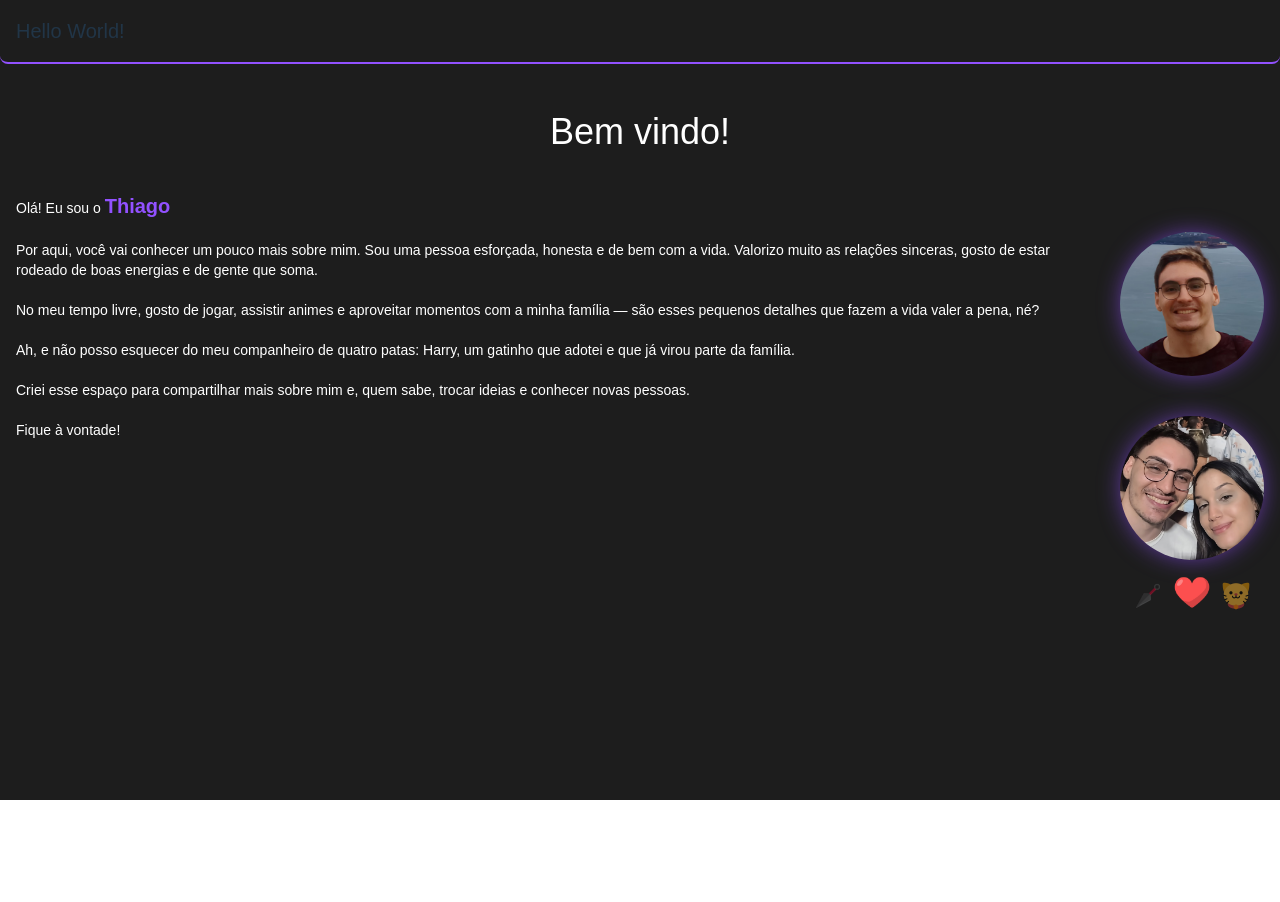
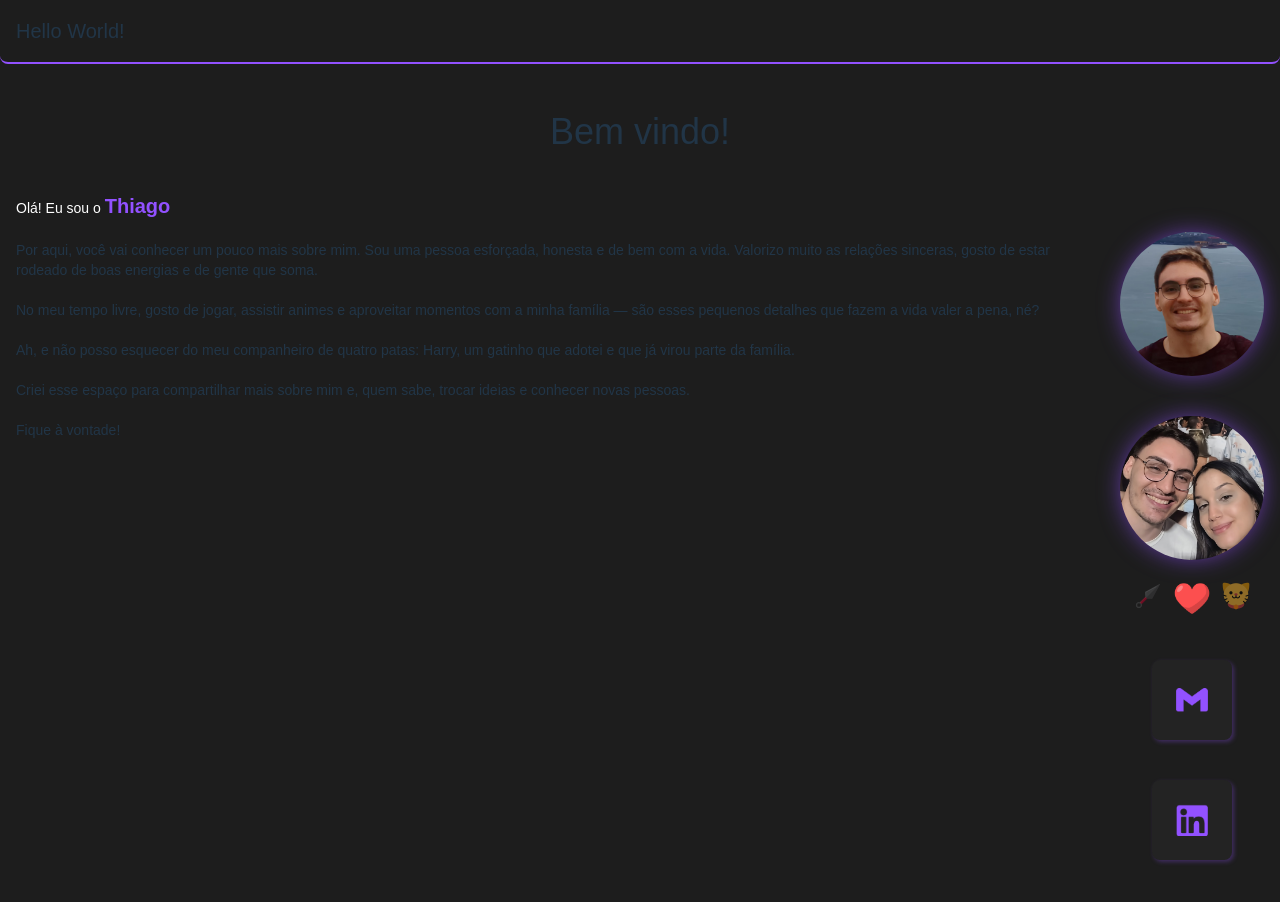
Before and after one commit to thmelodev/my-profile-page, a React (Vite) app: page / in a window 1280 px wide. Shown: the top 902 px of the page. Before the commit the page ends 800 px from the top, so only its background shows below. Built offline with nearby package versions, Linux system fonts and the light colour scheme.

Commit message:
feat: adicionando redes sociais

```diff
--- /dev/null
+++ b/src/components/CarouselIcon.tsx
@@ -0,0 +1,17 @@
+interface CarouselIconProps {
+    src: string;
+    alt: string;
+    isActive: boolean;
+}
+
+export const CarouselIcon = ({src, alt, isActive}: CarouselIconProps) => {
+    return (
+        <>
+            <img
+                src={src}
+                alt={alt}
+                className={`transition-all duration-300 ease-in-out ${isActive ? 'opacity-100 animate-bounce w-10 h-10' : 'opacity-50 w-8 h-8'}`}
+            />
+        </>
+    )
+}
--- /dev/null
+++ b/src/components/CarouselPhotos.tsx
@@ -0,0 +1,47 @@
+import itachi from '../assets/itachi.gif'
+import amor from '../assets/amor.png'
+import harry from '../assets/harry.png'
+import cat from '../assets/cat.png'
+import kunai from '../assets/kunai.png'
+import heart from '../assets/heart.png'
+import { useEffect, useState } from "react";
+import { RoundedImage } from "./RoundedImage";
+import { CarouselIcon } from "./CarouselIcon";
+
+
+export const CarouselPhotos = () => {
+    const [counterCarousel, setCounterCarousel] = useState(0);
+
+    useEffect(() => {
+        const interval = setInterval(() => {
+            setCounterCarousel((prev) => (prev + 1) % 3);
+        }, 3100);
+
+        return () => clearInterval(interval)
+    }, [counterCarousel])
+
+    const imageCarousel = () => {
+        switch (counterCarousel) {
+            case 0:
+                return itachi
+            case 1:
+                return amor
+            case 2:
+                return harry
+            default:
+                setCounterCarousel(0)
+                return itachi
+        }
+    }
+
+    return (
+            <div className="flex flex-col items-center justify-center">
+                <RoundedImage src={imageCarousel()} />
+                <div className="flex gap-2 mt-5">
+                    <CarouselIcon src={kunai} alt="kunai" isActive={counterCarousel === 0} />
+                    <CarouselIcon src={heart} alt="heart" isActive={counterCarousel === 1} />
+                    <CarouselIcon src={cat} alt="cat" isActive={counterCarousel === 2} />
+                </div>
+            </div>
+    )
+}
--- /dev/null
+++ b/src/components/Feedback.tsx
@@ -0,0 +1,12 @@
+export interface FeedbackProps {
+    message: string;
+    animationClass: string;
+}
+
+export const Feedback = ({ message, animationClass }: FeedbackProps) => {
+    return (
+        <div className={`text-white bg-black-contrast p-4 rounded-lg fixed top-24 right-8 drop-shadow-social-media-hover ${animationClass}`}>
+            {message}
+        </div>
+    );
+};
--- /dev/null
+++ b/src/components/SocialMediaIcon.tsx
@@ -0,0 +1,24 @@
+interface SocialMediaIconProps {
+    img: React.ReactNode;
+    link: string;
+    onClick?: () => void;
+}
+
+export const SocialMediaIcon = ({ img, link, onClick }: SocialMediaIconProps) => {
+    return (
+        <>
+            {onClick ? (
+                <div className="cursor-pointer flex items-center justify-center p-2 w-20 h-20 bg-black-contrast drop-shadow-social-media rounded-lg transition-all duration-300 ease-in-out hover:drop-shadow-hover-glow hover:scale-105 hover:bg-[#2D2D2D]" onClick={onClick}>
+                    {img}
+                </div>
+            ) : (
+                <a href={link} target="_blank" rel="noopener noreferrer">
+                    <div className="cursor-pointer flex items-center justify-center p-2 w-20 h-20 bg-black-contrast drop-shadow-social-media rounded-lg transition-all duration-300 ease-in-out hover:drop-shadow-hover-glow hover:scale-105 hover:bg-[#2D2D2D]">
+                        {img}
+                    </div>
+                </a>
+            )}
+        </>
+
+    );
+};
--- a/src/index.css
+++ b/src/index.css
@@ -4,20 +4,35 @@
 
 @theme {
     --color-background: #1D1D1D;
+    --color-black-contrast: #232323;
     --color-main-purple: #9251FF;
     --default-font-family: 'Poppins', sans-serif;
+    --drop-shadow-social-media: 2px 2px 2px rgba(146, 81, 255, 0.30);
+    --drop-shadow-social-media-hover: 0 0 6px rgba(146, 81, 255, 0.5);
 
-    --animate-reverse-bounce: reverse-bounce 1s infinite;
+    --animate-slide-in-left: slideInLeft 0.3s cubic-bezier(0.22, 1, 0.36, 1) forwards;
+    --animate-slide-out-right: slideOutRight 0.3s ease-out forwards;
 
-    @keyframes reverse-bounce {
-        0%, 100% {
-            transform: rotate(0deg) translateY(0);
-            animation-timing-function: cubic-bezier(0.8, 0, 1, 1);
+
+ @keyframes slideInLeft {
+        0% {
+            transform: translateX(100%);
+            opacity: 0;
         }
+        100% {
+            transform: translateX(0);
+            opacity: 1;
+        }
+    }
 
-        50% {
-            transform: rotate(0deg) translateY(25%);
-            animation-timing-function: cubic-bezier(0, 0, 0.2, 1);
+    @keyframes slideOutRight {
+        0% {
+            transform: translateX(0);
+            opacity: 1;
+        }
+        100% {
+            transform: translateX(100%);
+            opacity: 0;
         }
     }
 }
--- a/src/pages/Home.tsx
+++ b/src/pages/Home.tsx
@@ -1,46 +1,52 @@
 import { NavBar } from "../components/NavBar"
 import minhaFoto from '../assets/eu.jpg'
 import { RoundedImage } from "../components/RoundedImage"
-import itachi from '../assets/itachi.gif'
 import { useEffect, useState } from "react"
-import amor from '../assets/amor.png'
-import harry from '../assets/harry.png'
-import cat from '../assets/cat.png'
-import kunai from '../assets/kunai.png'
-import heart from '../assets/heart.png'
+import { SocialMediaIcon } from "../components/SocialMediaIcon"
+import gmail from '../assets/gmail.png'
+import linkedin from '../assets/linkedin.png'
+import { Feedback } from "../components/Feedback"
+import { CarouselPhotos } from "../components/CarouselPhotos"
 
 export const Home = () => {
-    const [counterCarrossel, setCounterCarrossel] = useState(0);
-
+    const [showFeedback, setShowFeedback] = useState(false);
+    const [feedbackAnimation, setFeedbackAnimation] = useState("animate-slide-in-left");
 
     useEffect(() => {
-        const interval = setInterval(() => {
-            setCounterCarrossel((prev) => (prev + 1) % 3);
-        }, 3200);
+        if (showFeedback) {
+            setFeedbackAnimation("animate-slide-in-left");
 
-        return () => clearInterval(interval)
-    }, [counterCarrossel])
+            const bounceTimer = setTimeout(() => {
+                setFeedbackAnimation("animate-bounce");
+            }, 300);
 
-    const imageCarrossel = () => {
-        switch (counterCarrossel) {
-            case 0:
-                return itachi
-            case 1:
-                return amor
-            case 2:
-                return harry
-            default:
-                setCounterCarrossel(0)
-                return itachi
+            const mailtoTimer = setTimeout(() => {
+                window.open("mailto:thiagomelo0509@gmail.com", "_blank");
+            }, 1000);
+
+            const slideOutTimer = setTimeout(() => {
+                setFeedbackAnimation("animate-slide-out-right");
+            }, 2500);
+
+            const hideTimer = setTimeout(() => {
+                setShowFeedback(false);
+            }, 2800);
+
+            return () => {
+                clearTimeout(bounceTimer);
+                clearTimeout(slideOutTimer);
+                clearTimeout(hideTimer);
+                clearTimeout(mailtoTimer);
+            };
         }
-    }
+    }, [showFeedback]);
 
     return (
         <>
             <header className="fixed top-0 left-0 w-full z-10">
                 <NavBar />
             </header>
-            <main className="flex flex-col items-center justify-start min-h-screen min-w-screen pt-28 px-4 bg-background text-white">
+            <main className="flex flex-col items-center justify-start min-h-screen min-w-screen py-28 px-4 bg-background text- relative">
                 <div className="flex justify-center w-full"><span className="text-4xl">Bem vindo!</span></div>
                 <div className="flex w-full justify-between mt-10 gap-5">
                     <div className="flex flex-col items-start justify-start gap-5 text-sm">
@@ -53,42 +59,28 @@ export const Home = () => {
                     </div>
                     <div className="pt-10 flex flex-col items-center justify-start gap-10">
                         <RoundedImage src={minhaFoto} />
-                        <div className="flex flex-col items-center justify-center">
-                            <RoundedImage src={imageCarrossel()} />
-                            <div className="flex gap-2 mt-5">
-                                <img
-                                    src={kunai}
-                                    alt="kunai"
-                                    className={`rotate-180 transition-all duration-300 ease-in-out ${counterCarrossel === 0
-                                            ? 'opacity-100 animate-reverse-bounce w-10 h-10'
-                                            : 'opacity-50 w-8 h-8'
-                                        }`}
-                                />
+                        <CarouselPhotos />
+                        <SocialMediaIcon
+                            img={<img src={gmail} alt="gmail" className="w-8 h-6" />}
+                            link="mailto:thiagomelo0509@gmail.com"
+                            onClick={() => {
+                                if (!showFeedback) {
+                                    setShowFeedback(true);
+                                    navigator.clipboard.writeText("thiagomelo0509@gmail.com");
+                                }
 
-                                <img
-                                    src={heart}
-                                    alt="heart"
-                                    className={`transition-all duration-300 ease-in-out ${counterCarrossel === 1
-                                            ? 'opacity-100 animate-bounce w-10 h-10'
-                                            : 'opacity-50 w-8 h-8'
-                                        }`}
-                                />
+                            }}
+                        />
 
-                                <img
-                                    src={cat}
-                                    alt="cat"
-                                    className={`transition-all duration-300 ease-in-out ${counterCarrossel === 2
-                                            ? 'opacity-100 animate-bounce w-10 h-10'
-                                            : 'opacity-50 w-8 h-8'
-                                        }`}
-                                />
-
-                            </div>
-                        </div>
+                        <SocialMediaIcon
+                            img={<img src={linkedin} alt="linkedin" className="w-8 h-8" />}
+                            link="https://www.linkedin.com/in/thmelodev/"
+                        />
                     </div>
-
                 </div>
-
+                {showFeedback && (
+                    <Feedback message="Email copiado" animationClass={feedbackAnimation} />
+                )}
             </main>
         </>
     )
```
